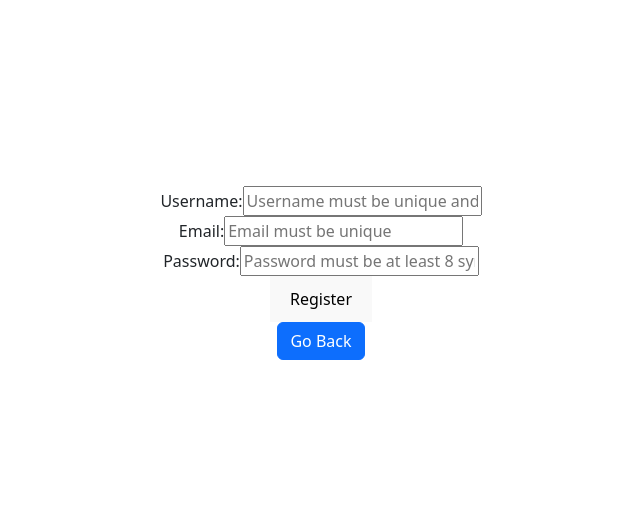
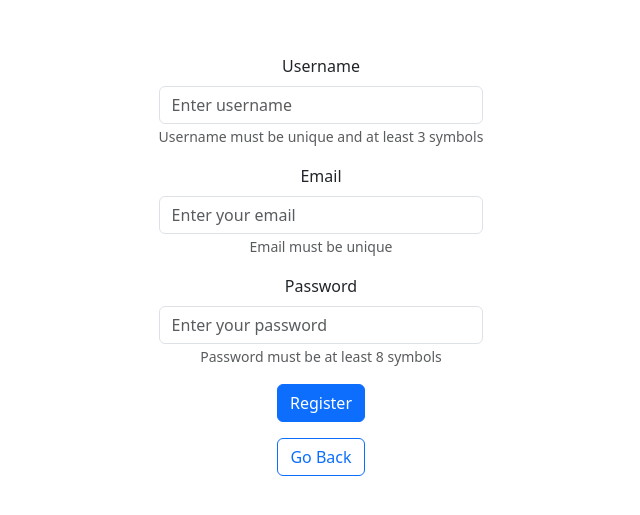
Before and after one commit to mariiademidova0304/Pro-tasker-frontend, a React (Vite) app: page /register in a window 1280 px wide. Shown: the part 127-642 px from the top of the page, without its empty margins (319-959 px from the left). Built offline with nearby package versions, Linux system fonts and the light colour scheme.

Commit message:
Added more UI

```diff
--- a/src/components/page-elements/LogoutButton.jsx
+++ b/src/components/page-elements/LogoutButton.jsx
@@ -13,6 +13,6 @@ export default function LogoutButton(){
     }
 
     return(
-        <Button onClick={handleLogout}>Log Out</Button>
+        <Button variant="outline-primary" onClick={handleLogout}>Log Out</Button>
     )
 }
--- a/src/components/page-elements/NavigateBackButton.jsx
+++ b/src/components/page-elements/NavigateBackButton.jsx
@@ -4,5 +4,5 @@ import Button from "react-bootstrap/esm/Button";
 export default function NavigateBackButton() {
  const navigate = useNavigate();
 
-    return <Button onClick={() => navigate(-1)}>Go Back</Button>
+    return <Button variant="outline-primary" onClick={() => navigate(-1)}>Go Back</Button>
 }
--- a/src/components/page-elements/projects/ProjectItem.jsx
+++ b/src/components/page-elements/projects/ProjectItem.jsx
@@ -6,14 +6,13 @@ import ListGroup from 'react-bootstrap/ListGroup';
 
 
 export default function ProjectItem({ project, onDelete }) {
-    const cardWidth = window.innerWidth * 0.75;
 
     const handleDeleteProject = () => {
         onDelete(project._id);
     }
 
     return (
-        <Card style={{minWidth: `${cardWidth}`}}>
+        <Card style={{minWidth: `50rem`}}>
             <Card.Body>
                 <Card.Title>
                     <Link to={`/dashboard/${project._id}`}>
--- a/src/components/pages/DashboardPage.jsx
+++ b/src/components/pages/DashboardPage.jsx
@@ -78,6 +78,8 @@ export default function DashBoardPage() {
 
     return (
         <div>
+             <h1>Welcome!</h1>
+        <p>Now you can create projects and add tasks</p>
             <ProjectForm onProjectSubmit={handleRefresh} />
             <ProjectList projects={displayingProjects || []} onDelete={deleteProject} />
             {refreshError && <p style={{ color: 'red' }}>{refreshError}</p>}
--- a/src/components/pages/LoginPage.jsx
+++ b/src/components/pages/LoginPage.jsx
@@ -2,6 +2,8 @@ import { useContext, useState } from 'react'
 import { CurrentUserContext } from '../../context/ContextAPI';
 import { useNavigate, Navigate } from 'react-router-dom';
 import NavigateBackButton from '../page-elements/NavigateBackButton';
+import Form from 'react-bootstrap/Form';
+import Button from 'react-bootstrap/Button';
 
 export default function LoginPage() {
     const { jwt, login, error, loading } = useContext(CurrentUserContext);
@@ -68,10 +70,10 @@ export default function LoginPage() {
 
     return (
         <div>
-            <form onSubmit={handleSubmitForm} noValidate>
-                <div>
-                    <label htmlFor="email">Email: </label>
-                    <input
+            <Form onSubmit={handleSubmitForm} noValidate>
+                <Form.Group className="mb-3">
+                    <Form.Label>Email</Form.Label>
+                    <Form.Control
                         type="email"
                         id="email"
                         value={email}
@@ -80,10 +82,10 @@ export default function LoginPage() {
                         required
                     />
                     {emailError && <p style={{ color: 'red' }}>{emailError}</p>}
-                </div>
-                <div>
-                    <label htmlFor="password">Password: </label>
-                    <input
+                </Form.Group>
+                <Form.Group className="mb-3">
+                    <Form.Label>Password</Form.Label>
+                    <Form.Control
                         type="password"
                         id="password"
                         value={password}
@@ -93,14 +95,15 @@ export default function LoginPage() {
                         required
                     />
                     {passwordError && <p style={{ color: 'red' }}>{passwordError}</p>}
-                </div>
-                <button type='submit'>Login</button>
-                {/**currently not seeing this line at all, default validation works first */}
+                </Form.Group>
+                <Button type='submit'>Login</Button>
                 {submitError && <p style={{ color: 'red' }}>{submitError}</p>}
                 {loading && <p style={{ color: 'blue' }}>Loading...</p>}
                 {/*{error && <p style={{ color: 'red' }}>{error.message}</p>}*/}
-            </form>
-            <NavigateBackButton/>
+            </Form>
+            <footer className="py-3">
+            <NavigateBackButton />
+            </footer>
         </div>
     )
 }
--- a/src/components/pages/RegisterPage.jsx
+++ b/src/components/pages/RegisterPage.jsx
@@ -2,6 +2,8 @@ import { useContext, useState } from 'react'
 import { CurrentUserContext } from '../../context/ContextAPI';
 import { useNavigate, Navigate } from 'react-router-dom';
 import NavigateBackButton from '../page-elements/NavigateBackButton';
+import Form from 'react-bootstrap/Form';
+import Button from 'react-bootstrap/Button';
 
 export default function RegisterPage() {
     const { jwt, login, register, error, loading } = useContext(CurrentUserContext);
@@ -19,7 +21,7 @@ export default function RegisterPage() {
     }
 
     const handleUsernameChange = (event) => {
-        setUsername((event.target.value).trim());
+        setUsername(event.target.value);
     }
 
     const validateUsername = () => {
@@ -36,7 +38,7 @@ export default function RegisterPage() {
     }
 
     const handleEmailChange = (event) => {
-        setEmail((event.target.value).trim());
+        setEmail(event.target.value);
     }
 
     const validateEmail = () => {
@@ -90,9 +92,22 @@ export default function RegisterPage() {
 
     return (
         <div>
-            <form onSubmit={handleSubmitForm} noValidate>
-                <div>
-                    <label htmlFor="username">Username: </label>
+            <Form onSubmit={handleSubmitForm} noValidate>
+                <Form.Group className="mb-3">
+                    <Form.Label>Username</Form.Label>
+                    <Form.Control
+                        type="text"
+                        id="username"
+                        placeholder='Enter username'
+                        value={username}
+                        onBlur={validateUsername}
+                        onChange={handleUsernameChange}
+                        required
+                    />
+                    <Form.Text className="text-muted">
+                        Username must be unique and at least 3 symbols
+                    </Form.Text>
+                    {/* <label htmlFor="username">Username: </label>
                     <input
                         type="text"
                         id="username"
@@ -101,11 +116,24 @@ export default function RegisterPage() {
                         onBlur={validateUsername}
                         onChange={handleUsernameChange}
                         required
+                    /> */}
+                    {usernameError && <p style={{ color: 'red' }}>{usernameError}</p>}
+                </Form.Group>
+                <Form.Group className="mb-3">
+                    <Form.Label>Email</Form.Label>
+                    <Form.Control
+                        type="email"
+                        id="email"
+                        placeholder='Enter your email'
+                        value={email}
+                        onBlur={validateEmail}
+                        onChange={handleEmailChange}
+                        required
                     />
-                    {usernameError && <p style={{ color: 'red' }}>{usernameError}</p>}
-                </div>
-                <div>
-                    <label htmlFor="email">Email: </label>
+                    <Form.Text className="text-muted">
+                        Email must be unique
+                    </Form.Text>
+                    {/* <label htmlFor="email">Email: </label>
                     <input
                         type="email"
                         id="email"
@@ -114,11 +142,25 @@ export default function RegisterPage() {
                         onBlur={validateEmail}
                         onChange={handleEmailChange}
                         required
+                    /> */}
+                    {emailError && <p style={{ color: 'red' }}>{emailError}</p>}
+                </Form.Group>
+                <Form.Group className="mb-3">
+                    <Form.Label>Password</Form.Label>
+                    <Form.Control
+                        type="password"
+                        id="password"
+                        placeholder='Enter your password'
+                        value={password}
+                        minLength={8}
+                        onBlur={validatePassword}
+                        onChange={handlePasswordChange}
+                        required
                     />
-                    {emailError && <p style={{ color: 'red' }}>{emailError}</p>}
-                </div>
-                <div>
-                    <label htmlFor="password">Password: </label>
+                    <Form.Text className="text-muted">
+                        Password must be at least 8 symbols
+                    </Form.Text>
+                    {/* <label htmlFor="password">Password: </label>
                     <input
                         type="password"
                         id="password"
@@ -128,16 +170,18 @@ export default function RegisterPage() {
                         onBlur={validatePassword}
                         onChange={handlePasswordChange}
                         required
-                    />
+                    /> */}
                     {passwordError && <p style={{ color: 'red' }}>{passwordError}</p>}
-                </div>
-                <button type='submit'>Register</button>
+                </Form.Group>
+                <Button type='submit'>Register</Button>
                 {/**currently not seeing this line at all, default validation works first */}
                 {submitError && <p style={{ color: 'red' }}>{submitError}</p>}
                 {loading && <p style={{ color: 'blue' }}>Loading...</p>}
                 {/* {error && <p style={{ color: 'red' }}>{error.message}</p>} */}
-            </form>
-            <NavigateBackButton/>
+            </Form>
+            <footer className="py-3">
+                <NavigateBackButton />
+            </footer>
         </div>
     )
 }
```
Also changed, not shown: src/components/page-elements/projects/ProjectForm.jsx (+9 -5 lines), src/components/page-elements/tasks/TaskForm.jsx (+1 -8 lines), src/components/page-elements/tasks/TaskItem.jsx (+23 -8 lines), src/components/pages/ProjectDetailsPage.jsx (+22 -6 lines).
